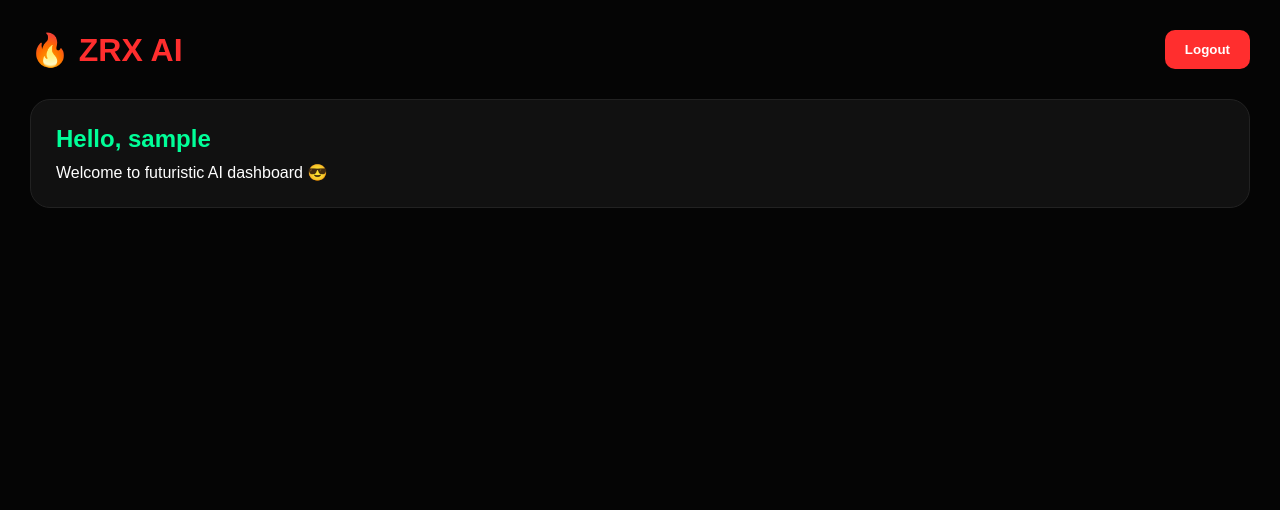
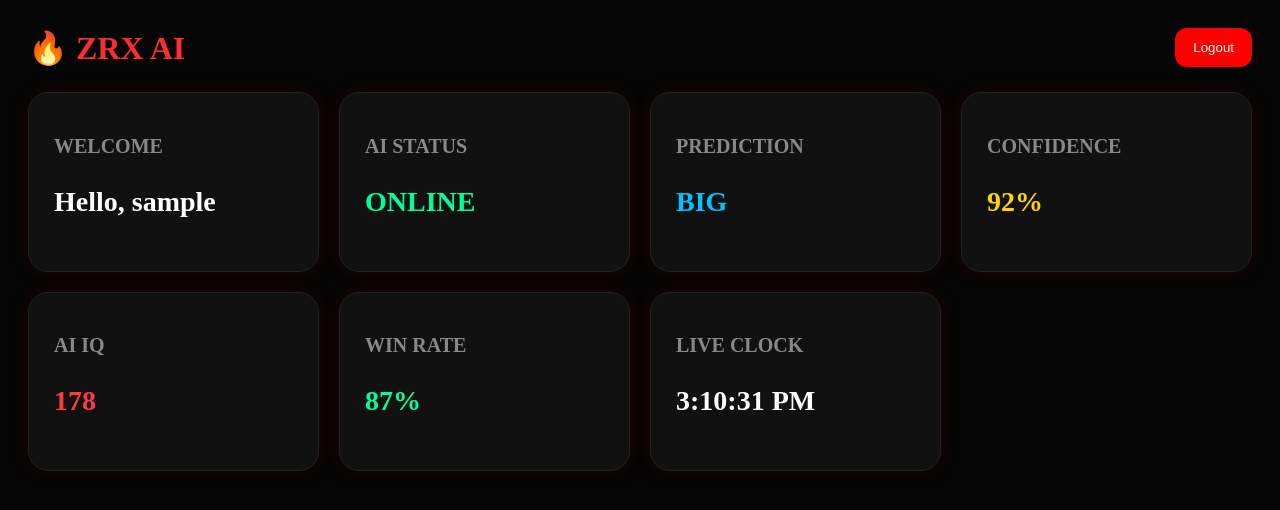
Before and after one commit to Lola2580/zrx-ai, a plain HTML site: page dashboard.html in a window 1280 px wide. Drawn offline with Linux system fonts and the light colour scheme; sample sign-in values are in the browser's storage.

Commit message:
Update dashboard.html
Updated the layout and style of the dashboard with a new topbar and grid layout for cards. Improved user interface elements and added a live clock feature.

```diff
--- a/dashboard.html
+++ b/dashboard.html
@@ -9,6 +9,8 @@
 content="width=device-width, initial-scale=1.0">
 
 <title>ZRX Dashboard</title>
+
+<style>
 
 <style>
 
@@ -25,10 +27,10 @@
 
 color:white;
 
-padding:30px;
+padding:20px;
 }
 
-.header{
+.topbar{
 
 display:flex;
 
@@ -36,7 +38,7 @@
 
 align-items:center;
 
-margin-bottom:30px;
+margin-bottom:25px;
 }
 
 .logo{
@@ -50,19 +52,27 @@
 
 button{
 
-padding:12px 20px;
+padding:12px 18px;
+
+background:red;
 
 border:none;
 
-border-radius:10px;
-
-background:#ff2e2e;
-
 color:white;
 
-font-weight:bold;
+border-radius:12px;
 
 cursor:pointer;
+}
+
+.grid{
+
+display:grid;
+
+grid-template-columns:
+repeat(auto-fit,minmax(250px,1fr));
+
+gap:20px;
 }
 
 .card{
@@ -71,25 +81,54 @@
 
 border:1px solid #222;
 
+border-radius:20px;
+
 padding:25px;
 
-border-radius:20px;
-
-margin-top:20px;
+box-shadow:
+0 0 20px rgba(255,0,0,.1);
 }
 
-h2{
-color:#00ff99;
-margin-bottom:10px;
+.card h2{
+
+margin-bottom:15px;
+
+font-size:20px;
+
+color:#888;
 }
 
+.card p{
+
+font-size:28px;
+
+font-weight:bold;
+}
+
+.green{
+color:#00ff99;
+}
+
+.red{
+color:#ff3c3c;
+}
+
+.yellow{
+color:#ffd500;
+}
+
+.big{
+color:#00c3ff;
+}
+
+</style>
 </style>
 
 </head>
 
 <body>
 
-<div class="header">
+<div class="topbar">
 
 <div class="logo">
 🔥 ZRX AI
@@ -101,16 +140,89 @@
 
 </div>
 
+<div class="grid">
+
 <div class="card">
 
-<h2 id="welcome"></h2>
+<h2>
+WELCOME
+</h2>
 
-<p>
-Welcome to futuristic AI dashboard 😎
+<p id="welcome"></p>
+
+</div>
+
+<div class="card">
+
+<h2>
+AI STATUS
+</h2>
+
+<p class="green">
+ONLINE
 </p>
 
 </div>
 
+<div class="card">
+
+<h2>
+PREDICTION
+</h2>
+
+<p class="big">
+BIG
+</p>
+
+</div>
+
+<div class="card">
+
+<h2>
+CONFIDENCE
+</h2>
+
+<p class="yellow">
+92%
+</p>
+
+</div>
+
+<div class="card">
+
+<h2>
+AI IQ
+</h2>
+
+<p class="red">
+178
+</p>
+
+</div>
+
+<div class="card">
+
+<h2>
+WIN RATE
+</h2>
+
+<p class="green">
+87%
+</p>
+
+</div>
+
+<div class="card">
+
+<h2>
+LIVE CLOCK
+</h2>
+
+<p id="clock"></p>
+
+</div>
+
+</div>
 <script>
 
 const user =
@@ -139,7 +251,14 @@
 window.location.href =
 "index.html";
 }
+setInterval(()=>{
 
+document.getElementById(
+"clock"
+).innerText =
+new Date().toLocaleTimeString();
+
+},1000);
 </script>
 
 </body>
```
